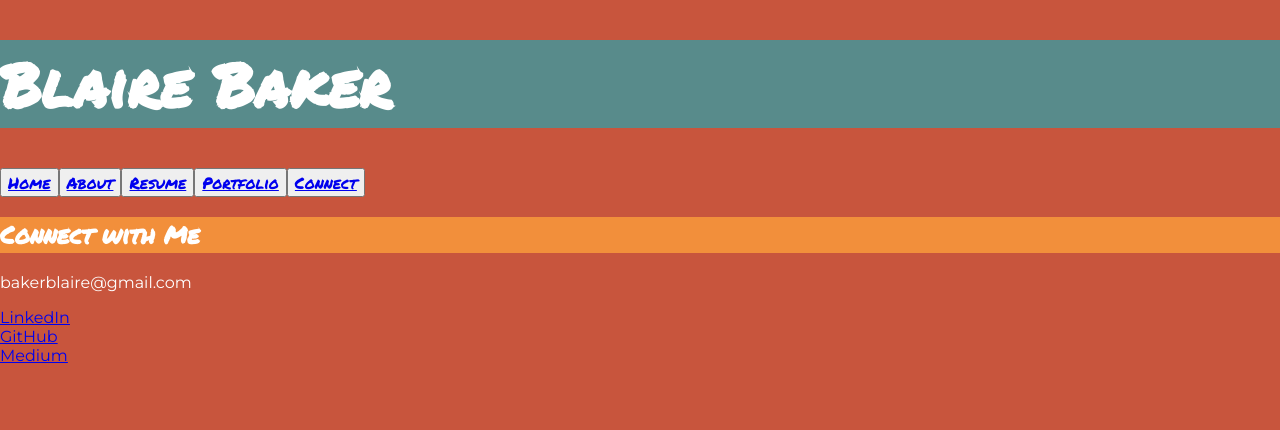
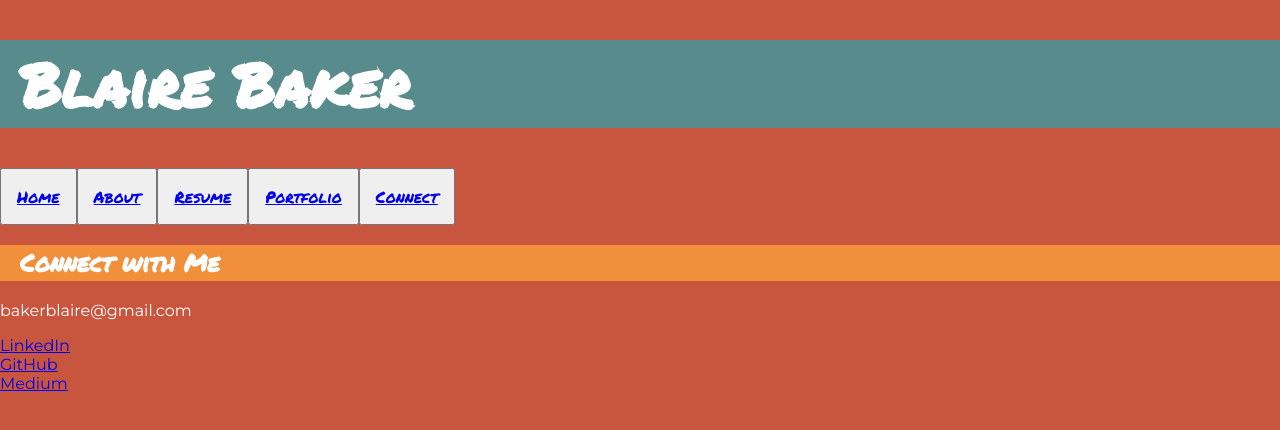
Before and after one commit to thequeenbeebs/portfolio, a React (Create React App) app: page /connect in a window 1280 px wide. Shown: the top 430 px of the page. Built offline with nearby package versions, Linux system fonts and the light colour scheme.

Commit message:
adjust button padding

```diff
--- a/src/components/About.js
+++ b/src/components/About.js
@@ -1,7 +1,7 @@
 export default function About() {
     return (
         <main>
-            <h2 class="orange-background">About Me</h2>
+            <h2 className="orange-background">About Me</h2>
             <img src="https://static.spacecrafted.com/f645f85f4cb4488dbc39c782de70b482/i/ccf3a9d3e5b94a1c8d12e4e963950822/1/4SoifmQp45JMgBnHgk4ap/16265237_10208236778307042_6085877578660230051_n.jpg" alt="blaire baker"></img>
             <div>
                 <p>Full-stack software engineer with Nancy Drew-like debugging skills in Ruby on Rails and JavaScript.</p>
--- a/src/components/Connect.js
+++ b/src/components/Connect.js
@@ -1,7 +1,7 @@
 export default function Connect() {
     return (
         <main>
-            <h2 class="orange-background">Connect with Me</h2>
+            <h2 className="orange-background">Connect with Me</h2>
             <div>
                 <p>bakerblaire@gmail.com</p>
                 <a target="_blank" rel="noreferrer" href="https://www.linkedin.com/in/blaire-baker/">LinkedIn</a> <br/>
--- a/src/components/Homepage.js
+++ b/src/components/Homepage.js
@@ -1,7 +1,7 @@
 export default function Homepage() {
     return (
         <main>
-            <h2 class="orange-background">Full Stack Software Engineer</h2>
+            <h2 className="orange-background">Full Stack Software Engineer</h2>
         </main>
 
 
--- a/src/components/Portfolio.js
+++ b/src/components/Portfolio.js
@@ -1,7 +1,7 @@
 export default function Portfolio() {
     return (
         <main>
-            <h2 class="orange-background">Portfolio</h2>
+            <h2 className="orange-background">Portfolio</h2>
 
             <iframe title="Harris County Vaccine Hub" src="https://www.youtube.com/embed/hhK7M_CAPAU" width="560" height="315"></iframe>
             <h3>Harris County Vaccine Hub</h3>
--- a/src/components/Resume.js
+++ b/src/components/Resume.js
@@ -1,7 +1,7 @@
 export default function Resume() {
     return (
         <main>
-            <h2 class="orange-background">Resume</h2>
+            <h2 className="orange-background">Resume</h2>
 
             {/* Add way to download PDF */}
 
--- a/src/index.css
+++ b/src/index.css
@@ -19,27 +19,40 @@ h1 {
   font-family: 'Permanent Marker', cursive;
   font-size: 60px;
   background-color: #588b8b;
+  padding-left: 20px;
   /* color: #ffd5c2; */
 }
 
 h2 {
   font-family: 'Permanent Marker', cursive;
+  padding-left: 20px;
+}
+
+p, a {
+  font-size: 16px;
+  /* padding-left: 20px; */
+}
+
+button {
+  padding: 15px;
 }
 
 button a {
   font-family: 'Permanent Marker', cursive;
 }
 
-p, a {
-  font-size: 16px;
-}
-
 img {
   width: 500px;
   border: 10px solid #f28f3b;;
   border-radius: 50%;
+  margin-left: 20px;
 }
 
 .orange-background {
   background-color:#f28f3b;
 }
+
+nav {
+  margin-top: 15px;
+  margin-bottom: 10px;
+}
```
